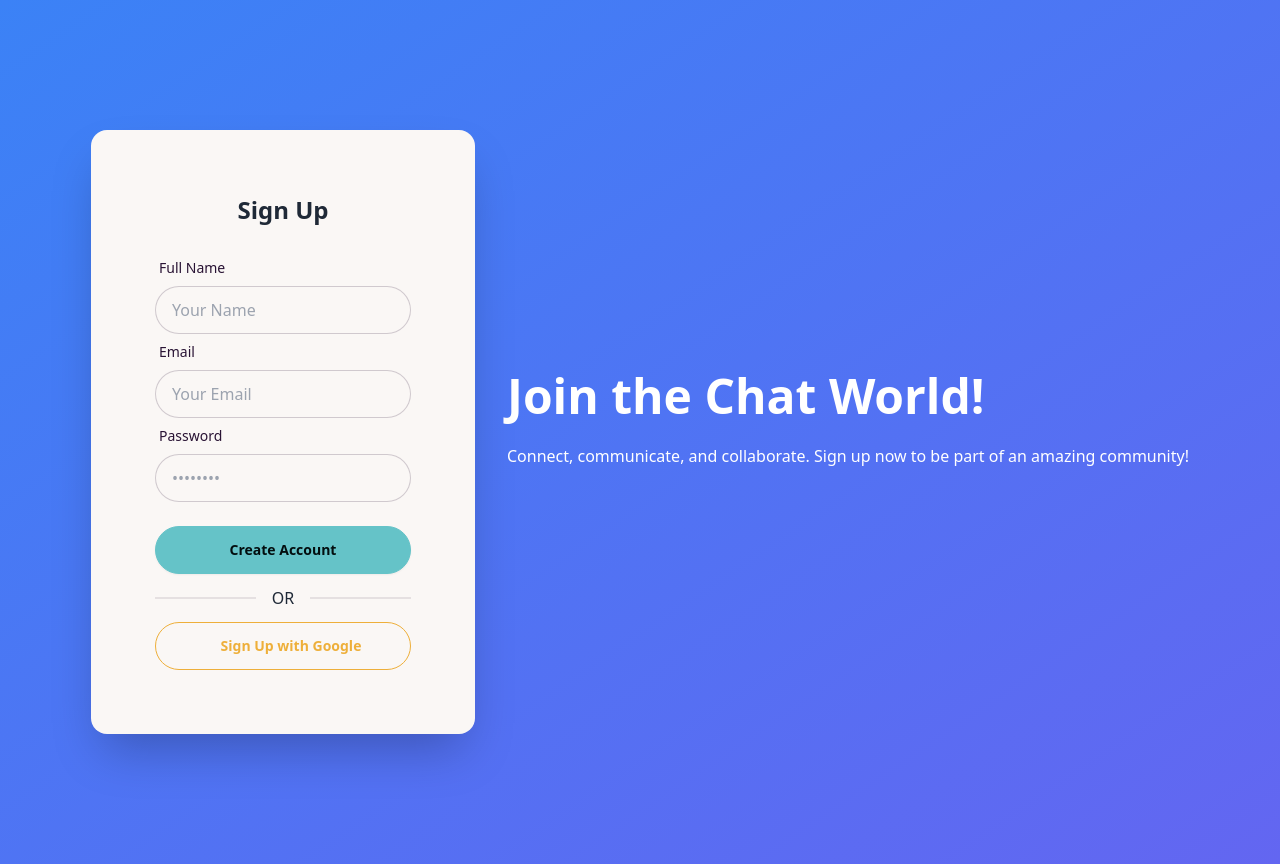
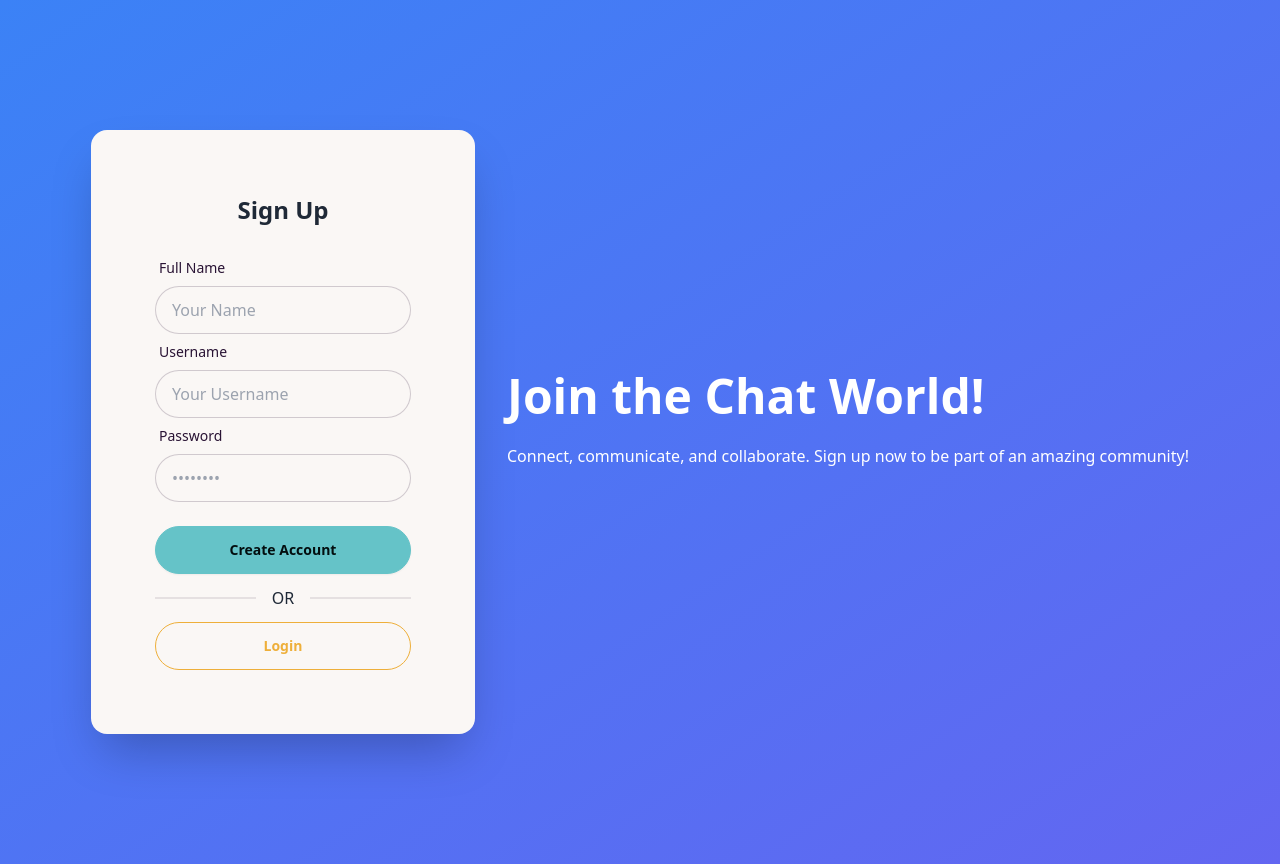
Before and after one commit to kerolesnabill/RealTimeChatWebApp, a React (Vite) app: page /signup in a window 1280 px wide. Built offline with nearby package versions, Linux system fonts and the light colour scheme; no server answers.

Commit message:
Add axios API client and implement signup functionality with react-query

```diff
--- a/package.json
+++ b/package.json
@@ -10,6 +10,8 @@
     "preview": "vite preview"
   },
   "dependencies": {
+    "@tanstack/react-query": "^5.62.3",
+    "axios": "^1.7.9",
     "react": "^18.3.1",
     "react-dom": "^18.3.1",
     "react-router-dom": "^7.0.2"
--- /dev/null
+++ b/src/api/axios.ts
@@ -0,0 +1,11 @@
+import axios from "axios";
+const apiUrl = import.meta.env.VITE_API_URL;
+
+const apiClient = axios.create({
+  baseURL: apiUrl,
+  headers: {
+    "Content-Type": "application/json",
+  },
+});
+
+export default apiClient;
--- a/src/main.tsx
+++ b/src/main.tsx
@@ -4,14 +4,19 @@ import "./index.css";
 import App from "./App.tsx";
 import { Route, BrowserRouter, Routes } from "react-router-dom";
 import Signup from "./pages/Signup.tsx";
+import { QueryClient, QueryClientProvider } from "@tanstack/react-query";
+
+const queryClient = new QueryClient();
 
 createRoot(document.getElementById("root")!).render(
   <StrictMode>
+    <QueryClientProvider client={queryClient}>
       <BrowserRouter>
         <Routes>
           <Route path="/" element={<App />} />
           <Route path="signup" element={<Signup />} />
         </Routes>
       </BrowserRouter>
+    </QueryClientProvider>
   </StrictMode>
 );
--- a/src/pages/Signup.tsx
+++ b/src/pages/Signup.tsx
@@ -1,4 +1,47 @@
+import React, { useState } from "react";
+import { useMutation } from "@tanstack/react-query";
+import apiClient from "../api/axios";
+import { Link } from "react-router-dom";
+
 const Signup = () => {
+  const [formData, setFormData] = useState({
+    name: "",
+    username: "",
+    password: "",
+  });
+
+  const [successMessage, setSuccessMessage] = useState("");
+  const [error, setError] = useState("");
+
+  const signupMutation = useMutation({
+    mutationFn: (data: {}) => apiClient.post("users/register", data),
+    onSuccess: () =>
+      setSuccessMessage("Account created successfully! Please login."),
+    onError: (error: any) => {
+      console.log(error);
+      const errors = error?.response?.data?.errors;
+      const err = error?.response?.data?.error;
+
+      if (errors != null) {
+        const [msg] = Object.values(errors)[0] as string[];
+        setError(msg);
+      } else if (err) setError(err);
+      else setError("Signup failed. Please try again.");
+    },
+  });
+
+  const handleChange = (e: React.ChangeEvent<HTMLInputElement>) => {
+    const { name, value } = e.target;
+    setFormData({ ...formData, [name]: value });
+  };
+
+  const handleSubmit = (e: React.FormEvent) => {
+    e.preventDefault();
+    setError("");
+    setSuccessMessage("");
+    signupMutation.mutate(formData);
+  };
+
   return (
     <div className="hero min-h-screen text-white">
       <div className="hero-content flex-col lg:flex-row-reverse gap-8">
@@ -13,27 +56,37 @@ const Signup = () => {
         <div className="card flex-shrink-0 w-full max-w-sm shadow-2xl bg-base-100 text-gray-800">
           <div className="card-body">
             <h2 className="text-2xl font-semibold text-center mb-4">Sign Up</h2>
-            <form>
+            <form onSubmit={handleSubmit}>
               <div className="form-control">
                 <label className="label">
                   <span className="label-text">Full Name</span>
                 </label>
                 <input
                   type="text"
+                  name="name"
                   placeholder="Your Name"
                   className="input input-bordered"
+                  minLength={1}
+                  maxLength={50}
+                  value={formData.name}
+                  onChange={handleChange}
                   required
                 />
               </div>
 
               <div className="form-control">
                 <label className="label">
-                  <span className="label-text">Email</span>
+                  <span className="label-text">Username</span>
                 </label>
                 <input
-                  type="email"
-                  placeholder="Your Email"
+                  type="username"
+                  name="username"
+                  placeholder="Your Username"
                   className="input input-bordered"
+                  minLength={3}
+                  maxLength={20}
+                  value={formData.username}
+                  onChange={handleChange}
                   required
                 />
               </div>
@@ -44,21 +97,39 @@ const Signup = () => {
                 </label>
                 <input
                   type="password"
+                  name="password"
                   placeholder="••••••••"
                   className="input input-bordered"
+                  minLength={6}
+                  maxLength={255}
+                  value={formData.password}
+                  onChange={handleChange}
                   required
                 />
               </div>
 
+              <div className="mt-4 text-sm font-semibold">
+                {<p className="text-green-800 text-center">{successMessage}</p>}
+
+                {<p className="text-red-600 text-center">{error}</p>}
+              </div>
               <div className="form-control mt-6">
-                <button className="btn btn-primary">Create Account</button>
+                <button
+                  type="submit"
+                  className={`btn btn-primary`}
+                  disabled={signupMutation.isPending}
+                >
+                  {signupMutation.isPending
+                    ? "Signing Up..."
+                    : "Create Account"}
+                </button>
               </div>
 
               <div className="divider">OR</div>
               <div className="form-control">
-                <button className="btn btn-outline btn-accent">
-                  <i className="fa fa-google mr-2"></i> Sign Up with Google
-                </button>
+                <Link to="/login" className="btn btn-outline btn-accent">
+                  Login
+                </Link>
               </div>
             </form>
           </div>
```
Also changed, not shown: 2 other files (tests, documents, lock files or other folders). Lines whose indentation alone changed are shown as unchanged.
